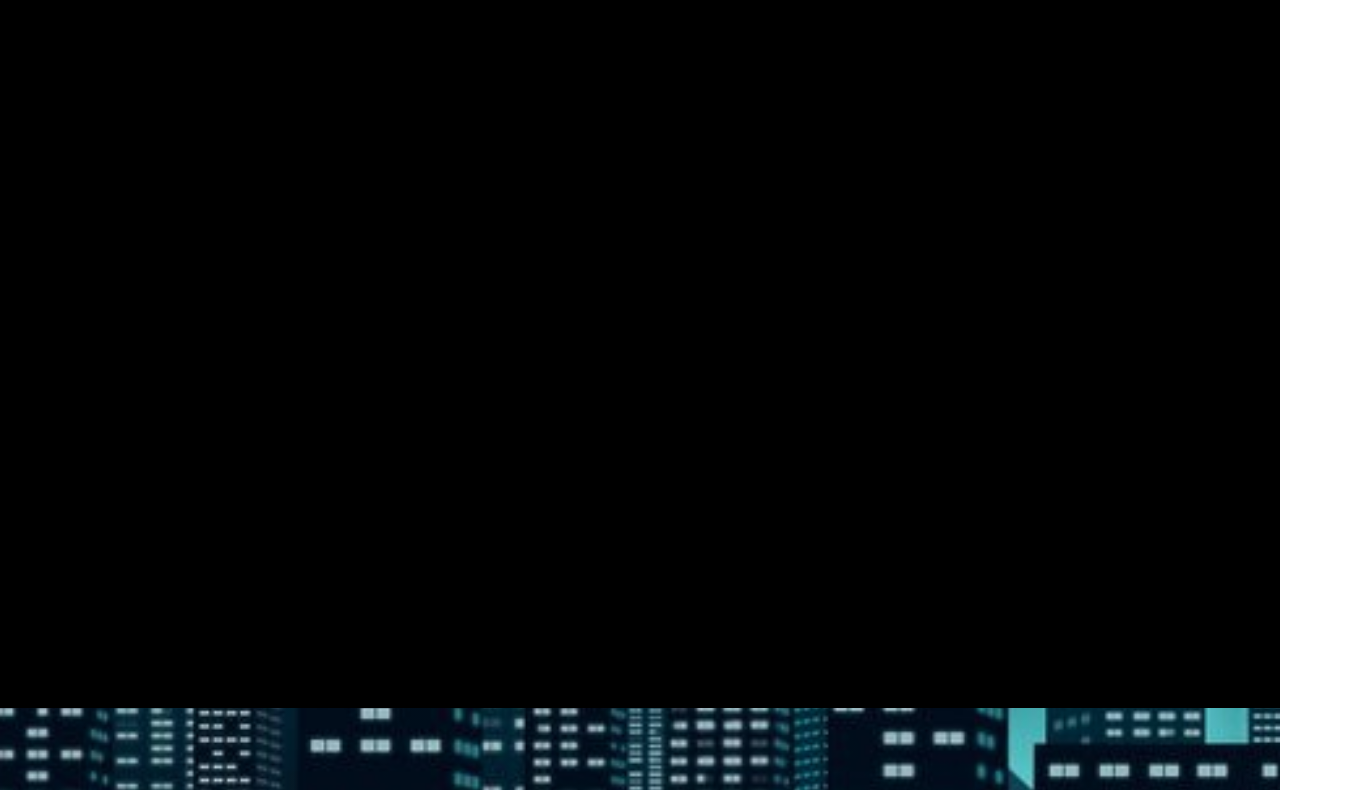
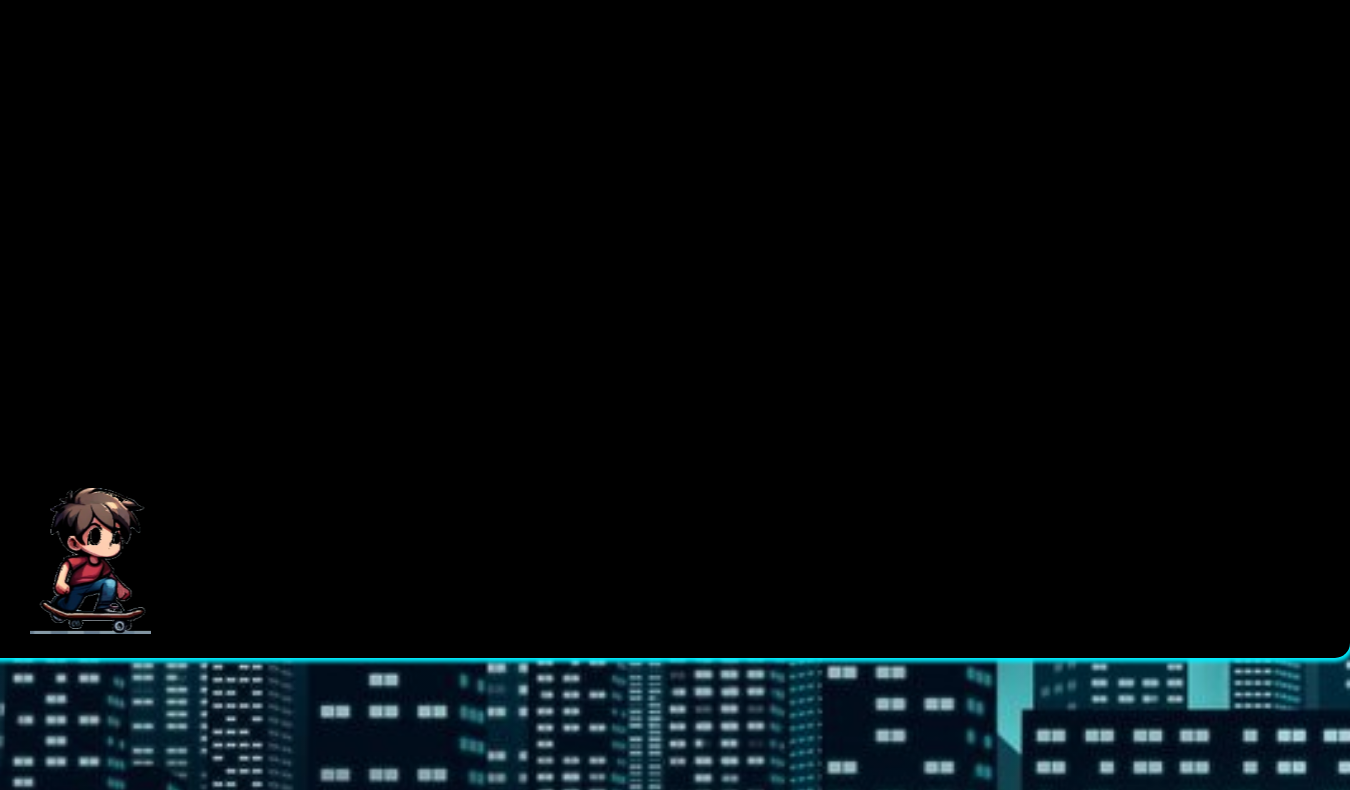
Before and after one commit to Yohan4/skate-rush-game, a plain HTML site: page pages/game.html in a window 1280 px wide. Shown: the part 358-1148 px from the top of the page, 1350 px wide, since content can reach past the window. Drawn offline with Linux system fonts and the light colour scheme.

Commit message:
feat: start game section

```diff
--- a/css/style.css
+++ b/css/style.css
@@ -17,7 +17,6 @@ html{
 
 
 body{
-    max-width: 1440px;
     margin: auto;
     overflow-y: auto;
 }
@@ -622,6 +621,7 @@ footer{
     text-align:left;
     margin-top: -10px;
     margin-left: 32px;
+    color: #FFA07A ;
 }
 
 
@@ -845,14 +845,17 @@ tr:hover{
 
 /* ===BEGIN_game.html styles=== */
 
-.game{
-    width: 100%;
-    height: 100vh;
+#game{
+    /* width: 100%;
+    height: 90vh; */
     background: rgba(0, 0, 0, 1);
     margin-top:13%;
+    border-radius: 15px;
+    box-shadow: 0 0 4px 4px #0ef;
 }
 
-.game h1{
+
+/* .game h1{
     font-family: var(--font-family);
     font-size: 40px;
     font-style: normal;
@@ -865,6 +868,6 @@ tr:hover{
     background-clip: text;
     text-transform: uppercase;
     margin-left: 40%;
-}
+} */
 
 /* ===END_game.html styles=== */
--- a/js/button.js
+++ b/js/button.js
@@ -23,5 +23,5 @@ function redirectToLogin() {
     window.location.href = '/pages/login.html';
 }
 
-// Function to updatate every page load
+// Function to update every page load
 document.addEventListener('DOMContentLoaded',LoginLogoutButton)
--- /dev/null
+++ b/js/game.js
@@ -0,0 +1,130 @@
+
+const canvas = document.getElementById("game")
+const context = canvas.getContext('2d')
+canvas.height = 750;
+canvas.width = 1420;
+
+
+const skateboarding = new Image();
+skateboarding.src = "../assets/images/skateboy_run.png";
+
+const  jumping = new Image();
+jumping.src = "../assets/images/skateboy_jump.png";
+
+const falling = new Image();
+falling.src = "../assets/images/skateboy_fall.png";
+
+const groundLevel = 580;
+const gravity =  0.33;
+
+
+
+class Player {
+    constructor(){
+        this.location = {
+            x: 100,
+            y: 580
+        };
+        this.dead = false;
+        this.lives = 4;
+        this.start = false;
+        this.game_over = false;
+        this._score = true;
+        this.skateboarding = new Spritesheet(skateboarding, 9, 120.6, 146, 500);
+        this.jumping = new Spritesheet(jumping, 7, 142, 146, 500);
+        this.falling = new Spritesheet(falling, 3, 46.44, 146, 60)
+        this.velocity = {
+            x:0,
+            y:0
+        };
+        this.onGround = true;
+
+    }
+
+    jump(){
+        if(this.onGround){
+            this.velocity.y = -15;
+            this.onGround = false;
+        }
+    }
+    update(deltaTime){
+        if(!this.onGround){
+            this.velocity.y += gravity;
+            this.location.y += this.velocity.y;
+
+            if (this.location.y > groundLevel){
+                this.location.y = groundLevel;
+                this.onGround = true;
+                this.velocity.y = 0;
+            }
+        }
+        this.onGround ? this.skateboarding.update(deltaTime) : this.jumping.update(deltaTime);
+    }
+
+    draw(context){
+        // change sprites to jumping if not on ground else show skateboarding sprite
+        if (!this.onGround){
+        this.jumping.draw(context, this.location.x, this.location.y);
+        } else{
+            this.skateboarding.draw(context,this.location.x, this.location.y);
+        }
+    }
+
+}
+
+class Spritesheet {
+    constructor(spriteImage, columns,frameWidth,frameHeight,animationSpeed) {
+        this.image = spriteImage;
+        this.columns = columns;
+        this.frameWidth = frameWidth;
+        this.frameHeight = frameHeight;
+        this.animationSpeed =animationSpeed;
+
+        this.currentFrame = 0;
+        this.frameTimer = 0;
+        this.totalFrames = columns;
+    }
+
+    update(deltaTime) {
+        this.frameTimer += deltaTime;
+
+        if (this.frameTimer >= this.animationSpeed) {
+            this.currentFrame = (this.currentFrame + 1) % this.totalFrames;
+            this.frameTimer = 0;
+        }
+    }
+
+    draw(context, x, y) {
+        let frameX = (this.currentFrame % this.columns) * this.frameWidth;
+
+        context.drawImage(this.image, frameX, 0, this.frameWidth, this.frameHeight, x, y, this.frameWidth, this.frameHeight);
+    }
+
+
+}
+
+const player = new Player();
+let lastTime = 0;
+
+// game loop
+function animate(timestamp){
+
+    const deltaTime = timestamp - lastTime;
+    lastTime = timestamp;
+
+    context.clearRect(0, 0, canvas.width, canvas.height)
+    player.skateboarding.update(deltaTime);
+    player.jumping.update(deltaTime);
+    player.update(deltaTime);
+    player.draw(context);
+    requestAnimationFrame(animate);
+}
+
+animate(0);
+
+window.addEventListener('keydown', (event) => {
+    if (event.key === ' ') {
+        event.preventDefault();
+        player.jump();
+    }
+});
--- /dev/null
+++ b/js/setting.js
@@ -0,0 +1,5 @@
+let username = document.getElementById("username");
+let password = document.getElementById("password");
+let change_password = document.getElementById("changePasword");
+
+password.addEventListener()
--- a/pages/game.html
+++ b/pages/game.html
@@ -32,9 +32,11 @@
     </header>
 
     <!-- game section -->
-    <div class="game">
+    <!-- <div class="game">
         <h1>Game section</h1>
-    </div>
+    </div> -->
+    <canvas id="game"> </canvas>
+
 
     <!-- footer section -->
     <footer>
@@ -67,4 +69,5 @@
     </footer>
 </body>
 <script src="../js/button.js"></script>
+<script src="../js/game.js"></script>
 </html>
```
Also changed, not shown: js/login.js (+8 -2 lines), js/register.js (+20 -4 lines), pages/login.html (+2 -2 lines), pages/register.html (+5 -5 lines), pages/setting.html (+1 -8 lines), assets/images/skateboy_fall.png (added), assets/images/skateboy_jump.png (added), assets/images/skateboy_run.png (added), 1 other file.
